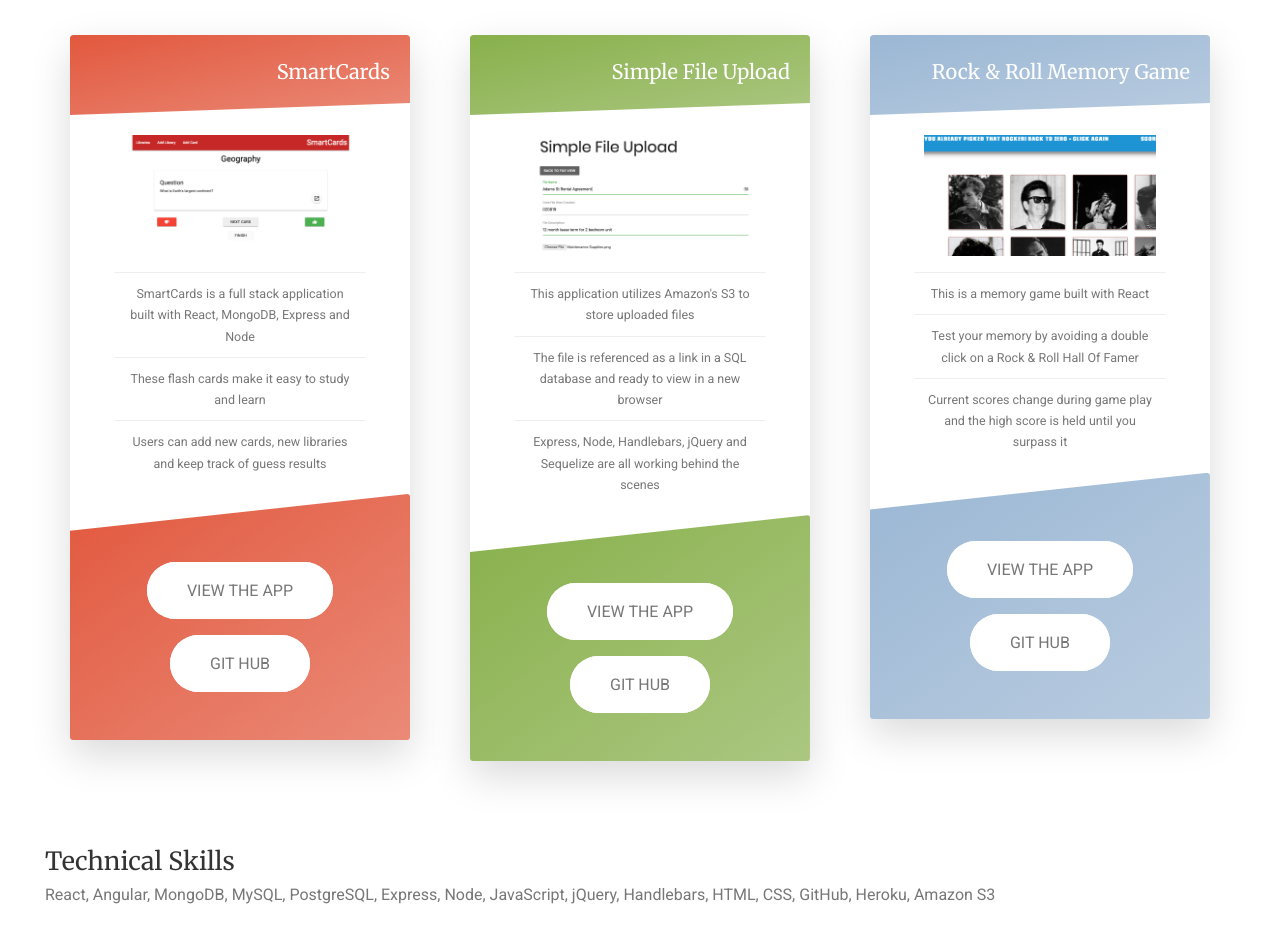
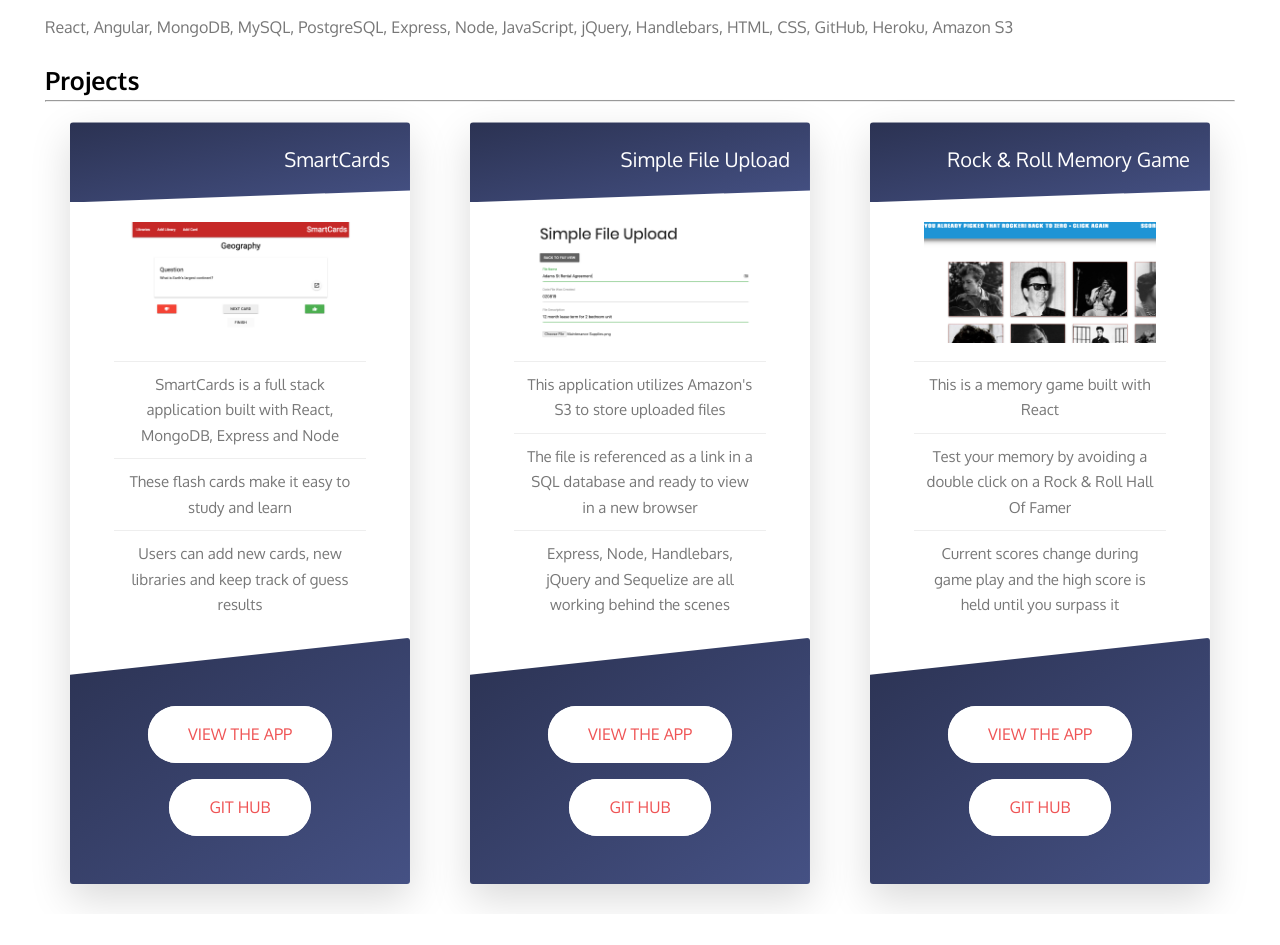
Before and after one commit to WagnerAndrew/Andrew-Wagner-Portfolio-Custom-Styled, a React (Create React App) app: page / in a window 1280 px wide. Shown: the part 421-1366 px from the top of the page. After the commit the page ends 1335 px from the top, so only its background shows below. Built offline with nearby package versions, Linux system fonts and the light colour scheme.

Commit message:
Color and font changes

```diff
--- a/public/index.html
+++ b/public/index.html
@@ -7,7 +7,7 @@
     <meta name="theme-color" content="#000000" />
     <link rel="manifest" href="%PUBLIC_URL%/manifest.json" />
     <link
-      href="https://fonts.googleapis.com/css?family=Merriweather|Roboto:100,300,400,700,900"
+      href="https://fonts.googleapis.com/css?family=Oxygen:100,300,400,700,900"
       rel="stylesheet"
     />
     <script src="https://kit.fontawesome.com/5f35fec1c6.js"></script>
--- a/src/App.js
+++ b/src/App.js
@@ -41,7 +41,7 @@
         <SideDrawer show={this.state.sideDrawerOpen} />
         {backdrop}
         <TextField>
-          <h6>About Me</h6>
+          <h5>About Me</h5>
           <p>
             I’m a Full Stack Web Developer with previous work experience as an
             audio-visual systems programmer.
@@ -54,6 +54,18 @@
             When I'm not programming, I'm probably writing songs, debating who's
             the best coffee roaster in town or lost somewhere in the Rockies.
           </p>
+        </TextField>
+        <TextField>
+          <h5>Technical Skills</h5>
+          <p>
+            React, Angular, MongoDB, MySQL, PostgreSQL, Express, Node,
+            JavaScript, jQuery, Handlebars, HTML, CSS, GitHub, Heroku, Amazon S3
+          </p>
+        </TextField>
+        <TextField>
+          {' '}
+          <h5>Projects</h5>
+          <hr />
         </TextField>
 
         <Row>
@@ -95,14 +107,6 @@
             GitLink='https://github.com/WagnerAndrew/Rock-and-Roll-Memory-Game'
           />
         </Row>
-
-        <TextField>
-          <h6>Technical Skills</h6>
-          <p>
-            React, Angular, MongoDB, MySQL, PostgreSQL, Express, Node,
-            JavaScript, jQuery, Handlebars, HTML, CSS, GitHub, Heroku, Amazon S3
-          </p>
-        </TextField>
       </div>
     );
   }
--- a/src/sass/_button.scss
+++ b/src/sass/_button.scss
@@ -11,6 +11,7 @@
     position: relative;
     font-size: $default-font-size;
     margin: 0.5em;
+    color: $color-1;
 
     //Change for the <button> element
     border: none;
@@ -40,15 +41,6 @@
 
     &::after {
       background-color: $color-white;
-    }
-  }
-
-  &--green {
-    background-color: $color-1;
-    color: $color-white;
-
-    &::after {
-      background-color: $color-1;
     }
   }
 
--- a/src/sass/_card.scss
+++ b/src/sass/_card.scss
@@ -33,24 +33,24 @@
       &-1 {
         background-image: linear-gradient(
           to right bottom,
-          $color-red,
-          $color-red-light
+          $color-3,
+          $color-3-light
         );
       }
 
       &-2 {
         background-image: linear-gradient(
           to right bottom,
-          $color-green,
-          $color-green-light
+          $color-3,
+          $color-3-light
         );
       }
 
       &-3 {
         background-image: linear-gradient(
           to right bottom,
-          $color-blue,
-          $color-blue-light
+          $color-3,
+          $color-3-light
         );
       }
     }
@@ -77,31 +77,31 @@
     &--1 {
       background-image: linear-gradient(
         to right bottom,
-        $color-red,
-        $color-red-light
+        $color-3,
+        $color-3-light
       );
     }
 
     &--2 {
       background-image: linear-gradient(
         to right bottom,
-        $color-green,
-        $color-green-light
+        $color-3,
+        $color-3-light
       );
     }
 
     &--3 {
       background-image: linear-gradient(
         to right bottom,
-        $color-blue,
-        $color-blue-light
+        $color-3,
+        $color-3-light
       );
     }
   }
 
   &__heading {
     font-size: 2rem;
-    font-weight: 300;
+    font-weight: 400;
     // text-transform: uppercase;
     text-align: right;
     color: $color-white;
@@ -121,7 +121,7 @@
 
       li {
         text-align: center;
-        font-size: 1.25rem;
+        font-size: 1.5rem;
         padding: 1rem;
 
         &:not(:last-child) {
--- a/src/sass/_colors.scss
+++ b/src/sass/_colors.scss
@@ -1,15 +1,16 @@
 // COLORS
-$color-1: #ff6f61;
-$color-1-light: #ff867b;
-$color-1-dark: #ff5848;
 
-$color-2: #45b5aa;
-$color-2-light: #55beb4;
-$color-2-dark: #3ea399;
+$color-1: #ef5455;
+$color-1-light: lighten($color-1, 15%);
+$color-1-dark: darken($color-1, 15%);
 
-$color-3: #decdbe;
-$color-3-light: #e7dacf;
-$color-3-dark: #d5c0ad;
+$color-2: #fad744;
+$color-2-light: lighten($color-2, 15%);
+$color-2-dark: darken($color-2, 15%);
+
+$color-3: #2b3252;
+$color-3-light: lighten($color-3, 15%);
+$color-3-dark: darken($color-3, 15%);
 
 $color-grey-light-1: #f7f7f7;
 $color-grey-light-2: #eee;
@@ -21,13 +22,26 @@
 $color-white: #fff;
 $color-black: #000;
 
-$color-red: #e2583e;
-$color-red-light: #ea8a77;
+$color-white-smoke: #f5f5f5;
 
-$color-blue: #9bb7d4;
-$color-blue-light: #b9cce0;
+// COLORS
+// $color-1: #ff6f61;
+// $color-1-light: #ff867b;
+// $color-1-dark: #ff5848;
 
-$color-green: #88b04b;
-$color-green-light: #abc781;
+// $color-2: #45b5aa;
+// $color-2-light: #55beb4;
+// $color-2-dark: #3ea399;
 
-$color-white-smoke: #f5f5f5;
+// $color-3: #decdbe;
+// $color-3-light: #e7dacf;
+// $color-3-dark: #d5c0ad;
+
+// $color-red: #e2583e;
+// $color-red-light: #ea8a77;
+
+// $color-blue: #9bb7d4;
+// $color-blue-light: #b9cce0;
+
+// $color-green: #88b04b;
+// $color-green-light: #abc781;
--- a/src/sass/_drawertogglebutton.scss
+++ b/src/sass/_drawertogglebutton.scss
@@ -9,7 +9,7 @@
   cursor: pointer;
   padding: 0;
   box-sizing: border-box;
-  margin-left: 1em;
+  margin: 1em 1.25em;
 }
 
 .toggleButton:focus {
--- a/src/sass/_navbar.scss
+++ b/src/sass/_navbar.scss
@@ -1,10 +1,10 @@
 .navbar {
   // display: flex;
   // align-items: center;
-  padding: 1rem 0;
-  background-color: $color-2;
+  padding: 0.5rem 0;
+  background-color: $color-3;
 
-  font-size: 4em;
+  font-size: 3em;
   margin-top: 0.5em;
 
   &__navigationItems {
@@ -25,7 +25,7 @@
       margin-right: 1em;
 
       &:hover {
-        color: $color-1;
+        color: $color-2;
       }
     }
   }
--- a/src/sass/_sidedrawer.scss
+++ b/src/sass/_sidedrawer.scss
@@ -14,7 +14,7 @@
   flex-direction: column;
   transform: translateX(-100%);
   transition: transform 0.3s ease-out;
-  font-size: 8em;
+  font-size: 5em;
 
   ul {
     list-style: none;
@@ -33,7 +33,7 @@
     margin-right: 1em;
 
     &:hover {
-      color: $color-1;
+      color: $color-2;
     }
   }
 }
--- a/src/sass/_textfield.scss
+++ b/src/sass/_textfield.scss
@@ -1,4 +1,4 @@
 .textfield {
-  margin: 3em 1.5em;
+  margin: 2em 1.5em 0 1.5em;
   line-height: 1.6;
 }
--- a/src/sass/_typography.scss
+++ b/src/sass/_typography.scss
@@ -1,5 +1,5 @@
 body {
-  font-family: 'Roboto', sans-serif;
+  font-family: 'Oxygen', sans-serif;
   font-weight: 400;
   line-height: 1.7;
   color: $color-grey-dark;
@@ -11,38 +11,39 @@
 h4,
 h5,
 h6 {
-  font-family: Merriweather;
-  font-weight: 400;
+  font-family: 'Oxygen', sans-serif;
+  font-weight: 900;
   color: #000;
 }
 
 h1 {
-  font-size: 5em;
+  font-size: 4.5em;
   color: $color-1;
 }
 
 h2 {
-  font-size: 4.5em;
+  font-size: 4em;
 }
 
 h3 {
-  font-size: 4em;
+  font-size: 3.5em;
 }
 
 h4 {
-  font-size: 3.5em;
+  font-size: 3em;
 }
 
 h5 {
-  font-size: 3em;
+  font-size: 2.5em;
 }
 
 h6 {
-  font-size: 2.5em;
+  font-size: 2em;
   color: $color-grey-dark-3;
 }
 
 p {
   font-size: $default-font-size;
-  line-height: 1.75em;
+  margin-top: 0.5em;
+  // line-height: 1.75em;
 }
```
